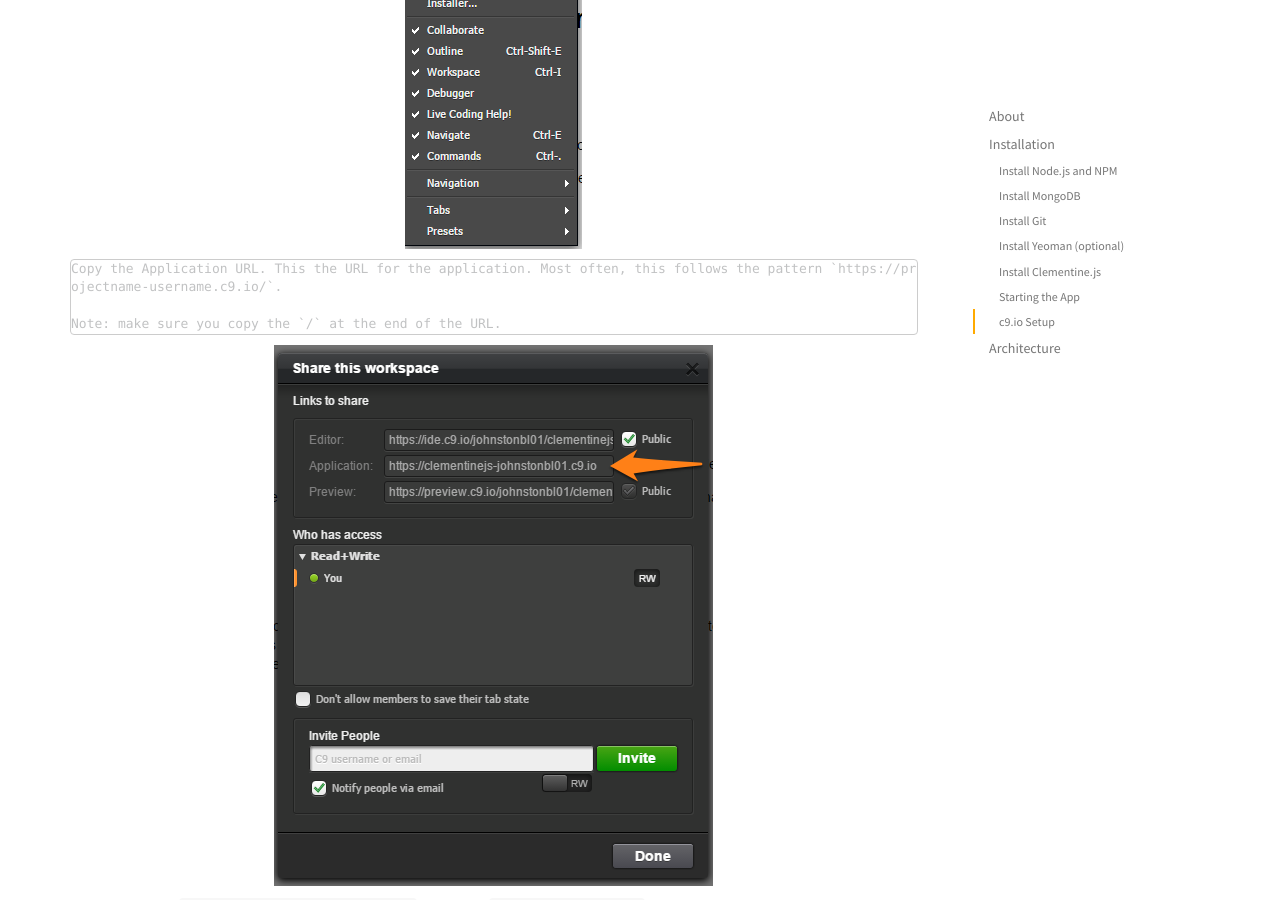
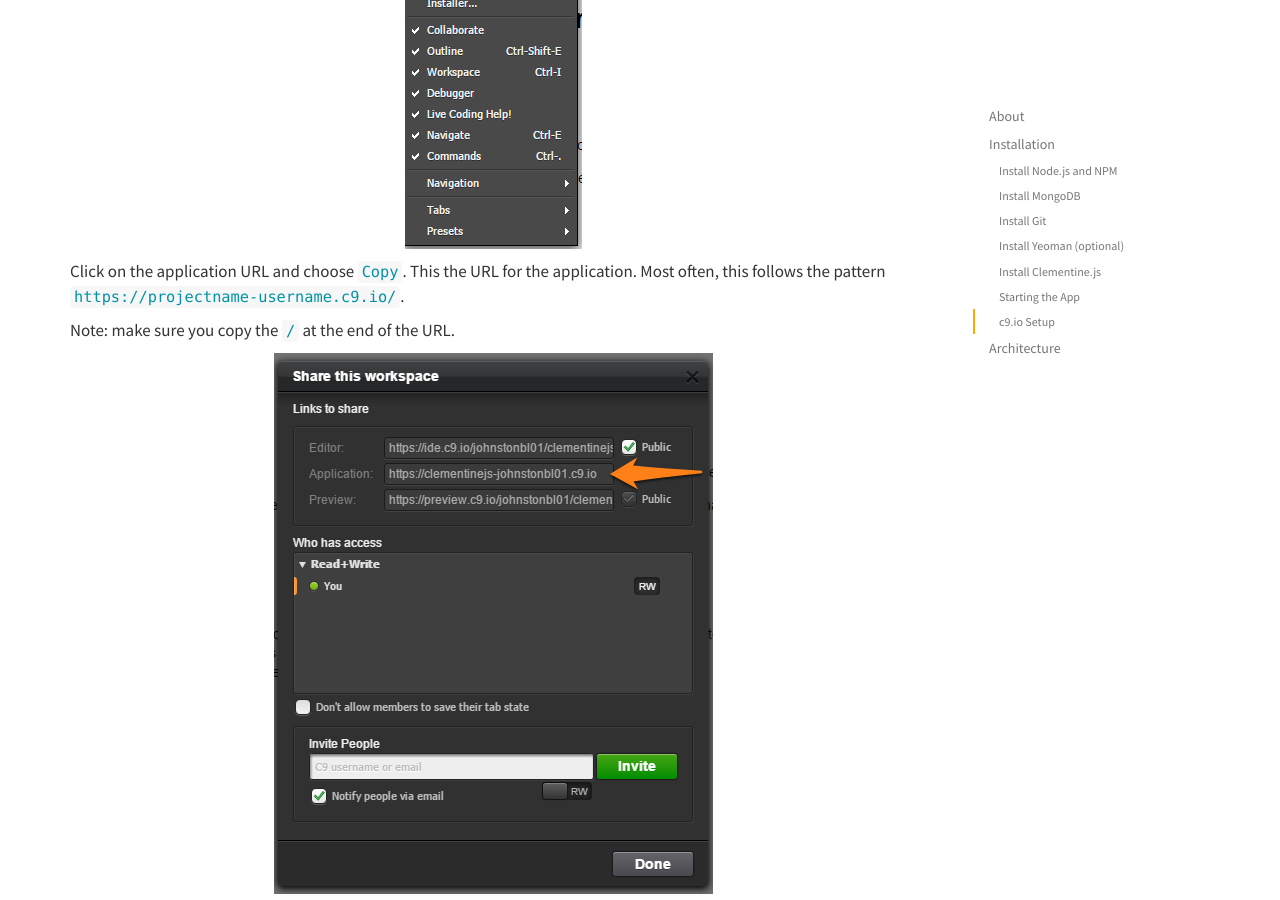
Before and after one commit to johnstonbl01/clementinejs, a Jekyll site: the page built from versions/standard.md, in a window 1280 px wide and 900 px high, scrolled down 3162 px. Built offline with Jekyll 4.4.1, drawn with Linux system fonts in a browser that asks for light colours; Markdown is read by kramdown in place of the engine named in the settings.

Commit message:
Fix formatting in c9 installation section for standard docs.

```diff
--- a/versions/standard.md
+++ b/versions/standard.md
@@ -131,9 +131,9 @@
 
 ![c9 Setup Image 02](/clementinejs/img/docs_c9_clemjs_setup02.png)
 
-	Copy the Application URL. This the URL for the application. Most often, this follows the pattern `https://projectname-username.c9.io/`.
+Click on the application URL and choose `Copy`. This the URL for the application. Most often, this follows the pattern `https://projectname-username.c9.io/`.
 
-	Note: make sure you copy the `/` at the end of the URL.
+Note: make sure you copy the `/` at the end of the URL.
 
 ![c9 Setup Image 03](/clementinejs/img/docs_c9_clemjs_setup03.png)
 
```
